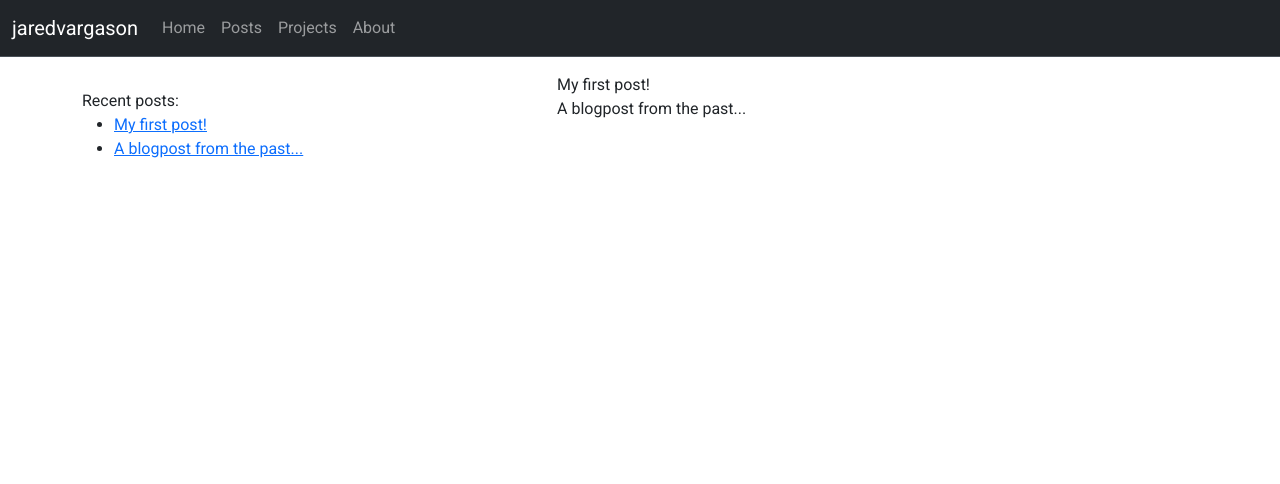
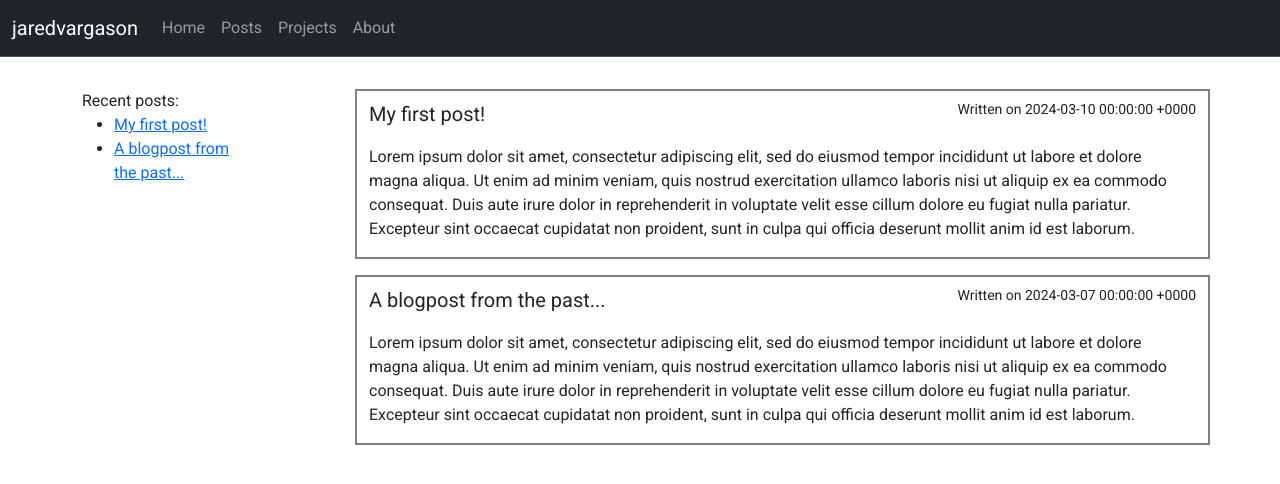
Before and after one commit to JaredVargason/jaredvargason.github.io, a Jekyll site: the page built from index.html, in a window 1280 px wide. Shown: the top 484 px of the page. Built offline with Jekyll 4.4.1, drawn with Linux system fonts in a browser that asks for light colours.

Commit message:
progress

```diff
--- a/collections/_posts/2024-03-07-a-blogpost-from-the-past.md
+++ b/collections/_posts/2024-03-07-a-blogpost-from-the-past.md
@@ -3,4 +3,4 @@ layout: post
 title: "A blogpost from the past..."
 ---
 
-A blogpost written in the past
+Lorem ipsum dolor sit amet, consectetur adipiscing elit, sed do eiusmod tempor incididunt ut labore et dolore magna aliqua. Ut enim ad minim veniam, quis nostrud exercitation ullamco laboris nisi ut aliquip ex ea commodo consequat. Duis aute irure dolor in reprehenderit in voluptate velit esse cillum dolore eu fugiat nulla pariatur. Excepteur sint occaecat cupidatat non proident, sunt in culpa qui officia deserunt mollit anim id est laborum.
--- a/collections/_posts/2024-03-10-an-example-blogpost.md
+++ b/collections/_posts/2024-03-10-an-example-blogpost.md
@@ -3,4 +3,4 @@ layout: post
 title: "My first post!"
 ---
 
-A blogpost written in the present day
+Lorem ipsum dolor sit amet, consectetur adipiscing elit, sed do eiusmod tempor incididunt ut labore et dolore magna aliqua. Ut enim ad minim veniam, quis nostrud exercitation ullamco laboris nisi ut aliquip ex ea commodo consequat. Duis aute irure dolor in reprehenderit in voluptate velit esse cillum dolore eu fugiat nulla pariatur. Excepteur sint occaecat cupidatat non proident, sunt in culpa qui officia deserunt mollit anim id est laborum.
--- a/index.html
+++ b/index.html
@@ -4,7 +4,7 @@ layout: default
 ---
 
 <div class="row">
-  <div class="col-3">
+  <div class="col-2">
     <div class="pt-3">
       Recent posts:
       <ul>
@@ -16,11 +16,40 @@ layout: default
       </ul>
     </div>
   </div>
-  <div class="offset-2 col-7">
+  <div class="offset-1 col">
     {% for post in site.posts limit:3 %}
-    <div>
-      {{ post.title }}
+    <div class="post row mt-3 pt-2">
+      <div class="col">
+        <div class="row">
+          <div class="col title">
+            {{ post.title }}
+          </div>
+          <div class="col date">
+            Written on {{ post.date}}
+          </div>
+        </div>
+      </div>
+      <div class="row mt-3">
+        <div class="col">
+          {{ post.content }}
+        </div>
+      </div>
     </div>
     {% endfor %}
   </div>
 </div>
+
+<style>
+.post {
+  border: 2px solid grey;
+}
+
+.title {
+  font-size: 20px;
+}
+
+.date {
+  font-size: 14px;
+  text-align: right;
+}
+</style>
--- a/static/style.css
+++ b/static/style.css
@@ -40,7 +40,6 @@
 
 .project {
   margin-top: 1em;
-  padding: 1em;
   background-color: #ddd;
   border: 2px solid #aaa;
 }
```
Also changed, not shown: collections/_projects/camel-calculator.md (+1 -0 lines), collections/_projects/washington-wood.md (+1 -0 lines), projects.html (+29 -4 lines), 2 other files.
